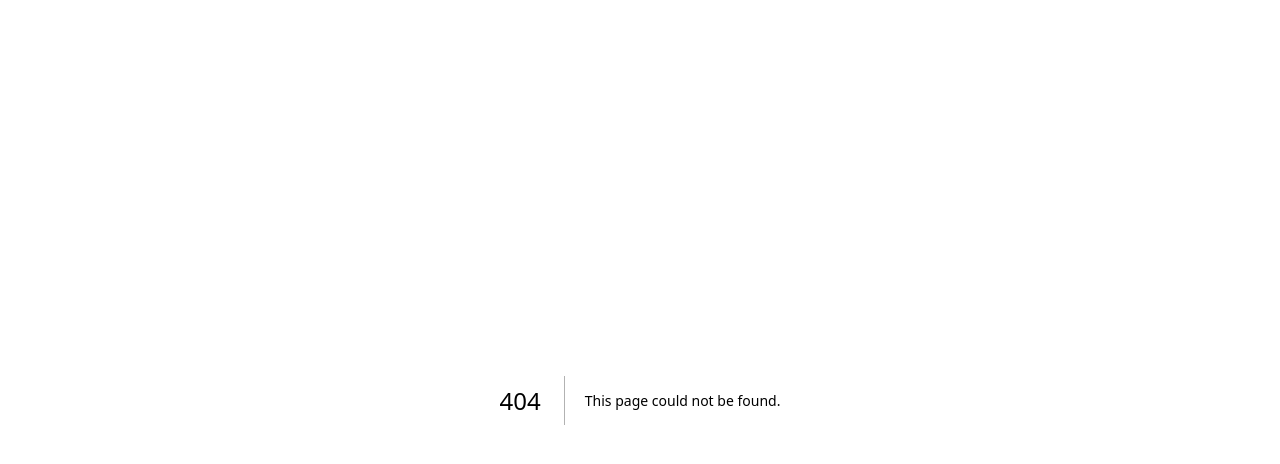
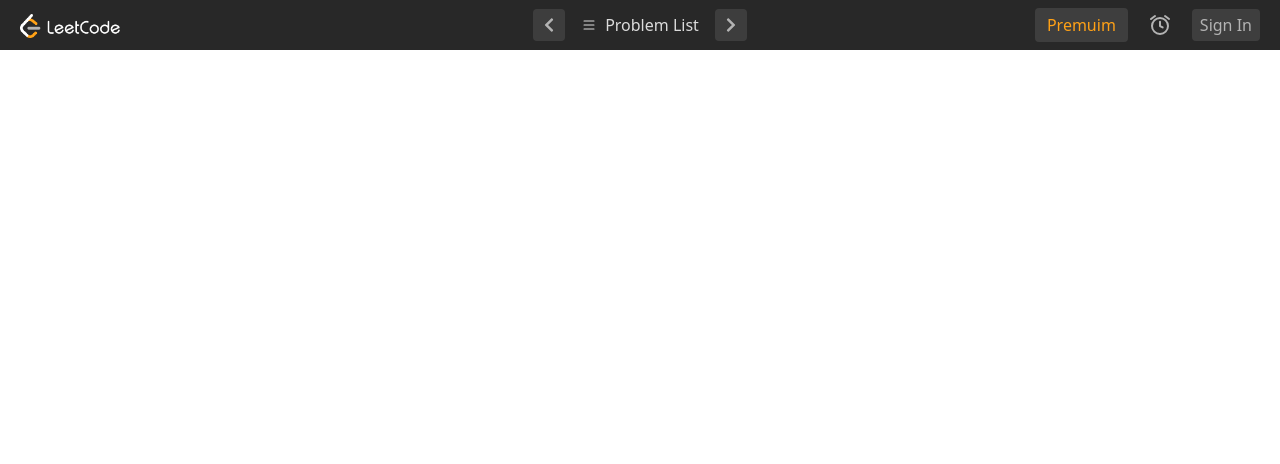
Before and after one commit to ZuchiSpeed/leetcode, a Next.js app: page /problems/best-time-to-buy-and-sell-stock in a window 1280 px wide. Before the commit this address had no page. Shown: the top 464 px of the page. Built offline with nearby package versions, Linux system fonts and the light colour scheme; no server answers.

Commit message:
timer & toast alerts

```diff
--- a/src/components/Buttons/Logout.tsx
+++ b/src/components/Buttons/Logout.tsx
@@ -2,6 +2,7 @@
 import React from "react";
 import { useSignOut } from "react-firebase-hooks/auth";
 import { FiLogOut } from "react-icons/fi";
+import { toast } from "react-toastify";
 
 type Props = {};
 
@@ -13,7 +14,7 @@
     // Add your logout logic here
     signOut();
 
-    console.log("User logged out");
+    toast.success("User logged out");
   };
 
   return (
--- a/src/components/Models/Login.tsx
+++ b/src/components/Models/Login.tsx
@@ -3,6 +3,7 @@
 import { useRouter } from "next/router";
 import React, { useEffect, useState } from "react";
 import { useSignInWithEmailAndPassword } from "react-firebase-hooks/auth";
+import { toast } from "react-toastify";
 import { useSetRecoilState } from "recoil";
 
 type LoginProps = {};
@@ -34,7 +35,7 @@
   const handleLogin = async (e: React.FormEvent<HTMLFormElement>) => {
     e.preventDefault();
     if (!inputs.email || !inputs.password) {
-      return alert("Please complete all fields");
+      return toast.error("Please complete all fields", {position: "top-center", autoClose: 5000});
     }
 
     try {
@@ -49,7 +50,7 @@
       router.push("/");
     } catch (error: any) {
       // Displays any authentication errors to the user
-      alert(error.message);
+      toast.error(error.message);
     }
   };
 
--- a/src/components/Models/ResetPassword.tsx
+++ b/src/components/Models/ResetPassword.tsx
@@ -1,6 +1,7 @@
 import { auth } from "@/firebase/firebase";
 import React, { useEffect, useState } from "react";
 import { useSendPasswordResetEmail } from "react-firebase-hooks/auth";
+import { toast } from "react-toastify";
 
 type ResetPasswordProps = {};
 
@@ -15,13 +16,13 @@
     e.preventDefault();
     const success = await sendPasswordResetEmail(email);
     if (success) {
-      alert("Password reset email sent successfully!");
+      toast.success("Password reset email sent successfully!", {position: "top-right", autoClose: 5000});
     }
   };
 
   useEffect(() => {
     if (error) {
-      alert(`Error: ${error}`);
+      toast.error(`Error: ${error}`);
     }
   }, [error]);
 
--- a/src/components/Models/SignUp.tsx
+++ b/src/components/Models/SignUp.tsx
@@ -4,6 +4,7 @@
 import { useCreateUserWithEmailAndPassword } from "react-firebase-hooks/auth";
 import { auth } from "@/firebase/firebase";
 import { useRouter } from "next/router";
+import { toast } from "react-toastify";
 
 type LoginProps = {};
 
@@ -43,7 +44,7 @@
 
     // Check if all fields are filled
     if (!inputs.email || !inputs.password || !inputs.displayName)
-      return alert("Please fill all the fields");
+      return toast.error("Please fill all the fields");
 
     try {
       //create a new user with email and password
@@ -59,13 +60,13 @@
       // if user does not exist, return null
       if (!newUser) return;
     } catch (error: any) {
-      alert(error.message);
+      toast.error(error.message);
     }
   };
 
   useEffect(() => {
     if (error) {
-      alert(error.message);
+      toast.error(error.message);
     }
   }, [error]);
 
@@ -150,7 +151,7 @@
       <div className="text-sm font-medium text-gray-300">
         Already have an account?{" "}
         <a
-          href="#"
+          href=""
           className="text-blue-700 hover:underline"
           onClick={() => {
             handleClick;
--- /dev/null
+++ b/src/components/Timer/Timer.tsx
@@ -0,0 +1,73 @@
+import React, { useEffect, useState } from "react";
+import { FiRefreshCcw } from "react-icons/fi";
+
+type Props = {};
+
+const Timer: React.FC<Props> = () => {
+  // State to manage the timer visibility and time
+  const [showTimer, setShowTimer] = useState<boolean>(false);
+  // State to manage the time
+  const [time, setTime] = useState<number>(0);
+
+  // Function to toggle the timer visibility
+  const formatTime = (time: number): string => {
+    const hours = Math.floor(time / 3600);
+    const minutes = Math.floor((time % 3600) / 60);
+    const seconds = time % 60;
+
+    return `${hours < 10 ? "0" + hours : hours}:${
+      minutes < 10 ? "0" + minutes : minutes
+    }:${seconds < 10 ? "0" + seconds : seconds}`;
+  };
+
+  // Function to handle the timer toggle
+  useEffect(() => {
+    let intervalId: NodeJS.Timeout;
+
+    if (showTimer) {
+      intervalId = setInterval(() => {
+        setTime((time) => time + 1);
+      }, 1000);
+    }
+
+    return () => clearInterval(intervalId);
+  }, [showTimer]);
+
+  return (
+    <div>
+      {showTimer ? (
+        <div className="flex items-center space-x-2 bg-dark-fill-3 p-1.5 cursor-pointer rounded hover:bg-dark-fill-2">
+          <div>{formatTime(time)}</div>
+          <FiRefreshCcw
+            onClick={() => {
+              setShowTimer(false);
+              setTime(0);
+            }}
+          />
+        </div>
+      ) : (
+        <div
+          className="flex items-center p-1 h-8 hover:bg-dark-fill-3 rounded cursor-pointer"
+          onClick={() => setShowTimer(true)}
+        >
+          <svg
+            xmlns="http://www.w3.org/2000/svg"
+            viewBox="0 0 24 24"
+            width="1em"
+            height="1em"
+            fill="currentColor"
+            className="h-6 w-6"
+          >
+            <path
+              fillRule="evenodd"
+              d="M12 4a9 9 0 110 18 9 9 0 010-18zm0 2a7 7 0 100 14 7 7 0 000-14zm0 1.634a1 1 0 01.993.883l.007.117-.001 3.774 2.111 1.162a1 1 0 01.445 1.253l-.05.105a1 1 0 01-1.254.445l-.105-.05-2.628-1.447a1 1 0 01-.51-.756L11 13V8.634a1 1 0 011-1zM16.235 2.4a1 1 0 011.296-.269l.105.07 4 3 .095.08a1 1 0 01-1.19 1.588l-.105-.069-4-3-.096-.081a1 1 0 01-.105-1.319zM7.8 2.4a1 1 0 01-.104 1.319L7.6 3.8l-4 3a1 1 0 01-1.296-1.518L2.4 5.2l4-3a1 1 0 011.4.2z"
+              clipRule="evenodd"
+            ></path>
+          </svg>
+        </div>
+      )}
+    </div>
+  );
+};
+
+export default Timer;
--- a/src/components/Topbar/Topbar.tsx
+++ b/src/components/Topbar/Topbar.tsx
@@ -6,6 +6,9 @@
 import Logout from "../Buttons/Logout";
 import { useSetRecoilState } from "recoil";
 import { authModalState } from "@/atoms/authModelAtoms";
+import { FaChevronLeft, FaChevronRight } from "react-icons/fa";
+import { BsList } from "react-icons/bs";
+import Timer from "../Timer/Timer";
 
 type TopbarProps = {
   problemPage?: boolean;
@@ -22,6 +25,33 @@
           <Image src="/logo-full.png" alt="Logo" height={100} width={100} />
         </Link>
 
+        {/* if problemPage is true change the ui of the topbar */}
+        {problemPage && (
+          <div className="flex items-center gap-4 flex-1 justify-center">
+            <div
+              className="flex items-center justify-center rounded bg-dark-fill-3 hover:bg-dark-fill-2 h-8 w-8 cursor-pointer"
+              onClick={() => {}}
+            >
+              <FaChevronLeft />
+            </div>
+            <Link
+              href="/"
+              className="flex items-center gap-2 font-medium max-w-[170px] text-dark-gray-8 cursor-pointer"
+            >
+              <div>
+                <BsList />
+              </div>
+              <p>Problem List</p>
+            </Link>
+            <div
+              className="flex items-center justify-center rounded bg-dark-fill-3 hover:bg-dark-fill-2 h-8 w-8 cursor-pointer"
+              onClick={() => {}}
+            >
+              <FaChevronRight />
+            </div>
+          </div>
+        )}
+
         <div className="flex items-center space-x-4 flex-1 justify-end">
           <div>
             <a
@@ -31,11 +61,19 @@
               Premuim
             </a>
           </div>
+
+          {problemPage && <Timer />}
+
           {!user && (
             //onclick set the auth model state to open and type to login
             //and redirect to the auth page
             //this is done to prevent the page from reloading
-            <Link href="/auth" onClick={(prev) => setAuthModelState({ ...prev, isOpen: true, type: "login" })}>
+            <Link
+              href="/auth"
+              onClick={(prev) =>
+                setAuthModelState({ ...prev, isOpen: true, type: "login" })
+              }
+            >
               <button className="bg-dark-fill-3 py-1 px-2 cursor-pointer rounded">
                 Sign In
               </button>
--- /dev/null
+++ b/src/components/Workspace/Workspace.tsx
@@ -0,0 +1,9 @@
+import React from "react";
+
+type WorkspaceProps = {};
+
+const Workspace: React.FC<WorkspaceProps> = ({}) => {
+  return <div>Welcome</div>;
+};
+
+export default Workspace;
--- a/src/pages/_app.tsx
+++ b/src/pages/_app.tsx
@@ -1,7 +1,10 @@
 import "@/styles/globals.css";
 import type { AppProps } from "next/app";
 import Head from "next/head";
+import { ToastContainer } from "react-toastify";
 import { RecoilRoot } from "recoil";
+
+import "react-toastify/dist/ReactToastify.css";
 
 export default function App({ Component, pageProps }: AppProps) {
   return (
@@ -17,6 +20,7 @@
         <meta name="viewport" content="width=device-width, initial-scale=1" />
         <link rel="icon" href="/favicon.png" />
       </Head>
+      <ToastContainer />
       <Component {...pageProps} />
     </RecoilRoot>
   );
--- /dev/null
+++ b/src/pages/problems/[id].tsx
@@ -0,0 +1,18 @@
+import Topbar from "@/components/Topbar/Topbar";
+// import Workspace from "@/components/Workspace/workspace";
+import { Problem } from "@/mockProblems/problems";
+
+type ProblemPageProps = {
+  problem: Problem;
+};
+
+const ProblemPage: React.FC<ProblemPageProps> = ({ problem }) => {
+  return (
+    <div>
+      <Topbar problemPage />
+      {/* <Workspace problem /> */}
+    </div>
+  );
+};
+
+export default ProblemPage;
```
